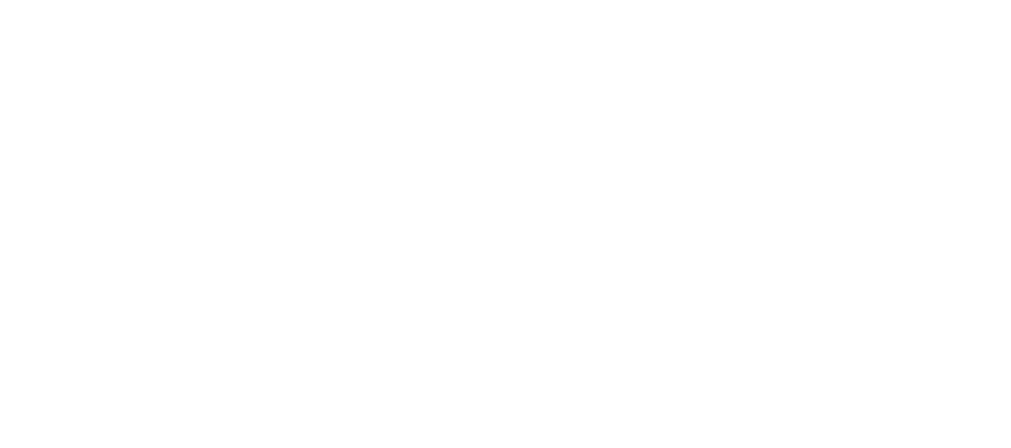
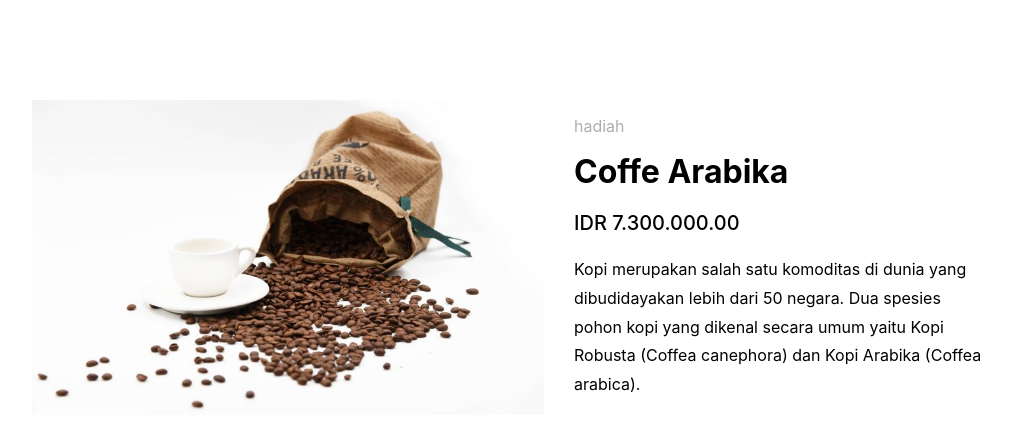
Before and after one commit to Soe-Hok-Gie/react-bwa, a React (Create React App) app: page / in a window 1280 px wide. Shown: the top 448 px of the page, without its empty margins (96-1107 px from the left). Built offline with nearby package versions, Linux system fonts and the light colour scheme.

Commit message:
props pada produk info

```diff
--- a/src/App.js
+++ b/src/App.js
@@ -3,22 +3,20 @@
 import './App.css';
 
 function App() {
-
   // const userLogged ="Fadil"
   // const userLoggedJsx = <strong>"dasar jsx"</strong>//bisa menambahkan fungsi HTMl
-
-
   return (
     <div className="Parentbox">
-{/*
-     {userLogged}
+      <FotoProduk/>
+      <ProdukInfo name="Coffe Arabika"category="hadiah"/>
+
+     {/* {userLogged}
      {userLoggedJsx} */}
-
     </div>
   );
 }
 
-function fotoProduk (){
+function FotoProduk (){
   return (
 
     <div className="Foto">
@@ -27,18 +25,18 @@
   );
 }
 
-function produkInfo (){
-  const category="Coffea arabika";
+function ProdukInfo (props){
+  const {category,name}=props;
   return (
-<div>
+  <div>
   <div className="Deskripsi">
   <p className="Coffe">{category}</p>
-  <h1 className="Title"> Biji Coffe </h1>
+  <h1 className="Title"> {name} </h1>
   <p className="Price">IDR 7.300.000.00</p>
   <p className="Info">Kopi merupakan salah satu komoditas di dunia yang dibudidayakan lebih dari 50 negara.
   Dua spesies pohon kopi yang dikenal secara umum yaitu Kopi Robusta (Coffea canephora) dan Kopi Arabika (Coffea arabica).</p>
-</div>
-</div>
+  </div>
+  </div>
   );
 }
 
```
